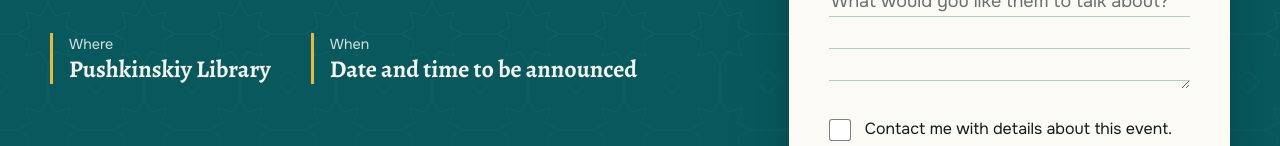
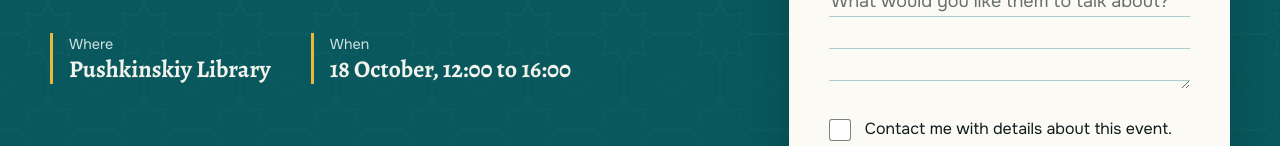
Before and after one commit to amonozod/remery, a plain HTML site: page index.html in a window 1280 px wide. Shown: the part 590-736 px from the top of the page. Drawn offline with nearby package versions, Linux system fonts and the light colour scheme.

Commit message:
Add files via upload

```diff
--- a/index.html
+++ b/index.html
@@ -4,7 +4,7 @@
 <meta charset="utf-8">
 <meta name="viewport" content="width=device-width, initial-scale=1, viewport-fit=cover">
 <title>Register for Remery: Reclaiming Memory</title>
-<meta name="description" content="An evening at the Pushkinskiy Library dedicated to Uzbekistan's history, memory, discussion and connection. Register to take part.">
+<meta name="description" content="An evening on 18 October at the Pushkinskiy Library dedicated to Uzbekistan's history, memory, discussion and connection. Register to take part.">
 <meta property="og:title" content="Remery: Reclaiming Memory">
 <meta property="og:description" content="What if the history you know is only part of the story? Join an evening at the Pushkinskiy Library.">
 <meta name="theme-color" content="#08585D">
@@ -247,7 +247,7 @@
         <p class="lead">Reclaiming Memory explores the history of Uzbekistan beyond textbooks and commonly told narratives. Join us for an evening of history, memory, discussion and connection.</p>
         <dl class="facts">
           <div><dt>Where</dt><dd data-event="where">Pushkinskiy Library</dd></div>
-          <div><dt>When</dt><dd data-event="when">Date and time to be announced</dd></div>
+          <div><dt>When</dt><dd data-event="when">18 October, 12:00 to 16:00</dd></div>
         </dl>
       </div>
 
@@ -319,7 +319,7 @@
           <p>Your place is saved. We will use <strong id="done-email"></strong> to share the event details.</p>
           <dl class="facts">
             <div><dt>Where</dt><dd data-event="where">Pushkinskiy Library</dd></div>
-            <div><dt>When</dt><dd data-event="when">Date and time to be announced</dd></div>
+            <div><dt>When</dt><dd data-event="when">18 October, 12:00 to 16:00</dd></div>
           </dl>
         </div>
       </section>
@@ -385,7 +385,7 @@
   // ---- Edit these when the date is confirmed ----
   var EVENT = {
     where: "Pushkinskiy Library",
-    when: "Date and time to be announced"
+    when: "18 October, 12:00 to 16:00"
   };
 
   // ---- Where registrations are saved (public key, safe to keep in the page) ----
```
